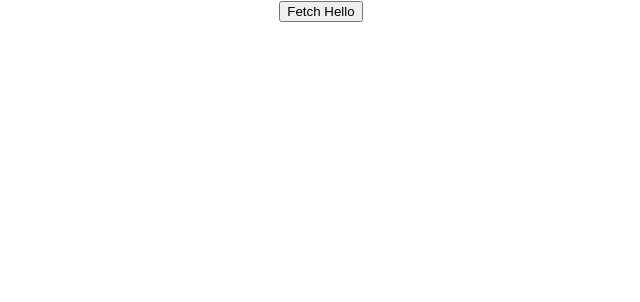
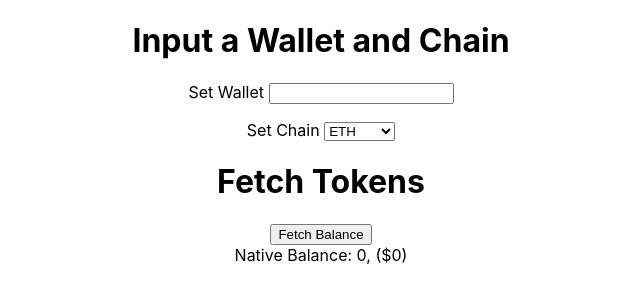
Before and after one commit to Diablo73/Zapper-Dapp-Web3, a React (Create React App) app in the folder frontend/: page / in a window 1280 px wide. Shown: the top 302 px of the page, without its empty margins (319-959 px from the left). Built offline with nearby package versions, Linux system fonts and the light colour scheme.

Commit message:
the API is interactive with frontend

```diff
--- a/frontend/src/App.js
+++ b/frontend/src/App.js
@@ -1,19 +1,33 @@
 import "./App.css";
-import axios from "axios";
+import { useState } from "react";
+import WalletInputs from "./components/WalletInputs";
+import NativeTokens from "./components/NativeTokens";
 
 function App() {
 
-  async function backendCall() {
-    const response = await axios.get("http://localhost:8080/");
-    console.log(response.data);
-  }
+	const [wallet, setWallet] = useState("");
+	const [chain, setChain] = useState("0x1");
+	const [nativeBalance, setNativeBalance] = useState(0);
+	const [nativeValue, setNativeValue] = useState(0);
 
-
-  return (
-    <div className="App">
-      <button onClick={backendCall}>Fetch Hello</button>
-    </div>
-  );
+	return (
+		<div className="App">
+			<WalletInputs
+				chain={chain}
+				setChain={setChain}
+				wallet={wallet}
+				setWallet={setWallet}
+			/>
+			<NativeTokens
+				wallet={wallet}
+				chain={chain}
+				nativeBalance={nativeBalance}
+				setNativeBalance={setNativeBalance}
+				nativeValue={nativeValue}
+				setNativeValue={setNativeValue}
+			/>
+		</div>
+	);
 }
 
 export default App;
--- /dev/null
+++ b/frontend/src/components/NativeTokens.js
@@ -0,0 +1,34 @@
+import React from "react";
+import axios from "axios";
+
+function NativeTokens({ wallet, chain, nativeBalance, setNativeBalance, nativeValue, setNativeValue  }) {
+
+    async function getNativeBalance() {
+		const response = await axios.get("http://localhost:8080/nativeBalance", {
+			params: {
+				address: wallet,
+				chain: chain,
+			},
+		});
+		console.log(response);
+		if (response.data.balance && response.data.usd) {
+			setNativeBalance((Number(response.data.balance) / 1e18).toFixed(3));
+			setNativeValue(((Number(response.data.balance) / 1e18) * Number(response.data.usd)).toFixed(2));
+		}
+	}
+
+	return (
+		<>
+			<h1>Fetch Tokens</h1>
+			<p>
+				<button onClick={getNativeBalance}>Fetch Balance</button>
+				<br />
+				<span>
+					Native Balance: {nativeBalance}, (${nativeValue})
+				</span>
+			</p>
+		</>
+	);
+}
+
+export default NativeTokens;
--- /dev/null
+++ b/frontend/src/components/WalletInputs.js
@@ -0,0 +1,25 @@
+import React from "react";
+
+function WalletInputs({chain, wallet, setChain, setWallet}) {
+	return (
+		<>
+			<h1>Input a Wallet and Chain</h1>
+			<p>
+				<span> Set Wallet </span>
+				<input
+					onChange={(e) => setWallet(e.target.value)}
+					value={wallet}
+				></input>
+			</p>
+			<span> Set Chain </span>
+			<select onChange={(e) => setChain(e.target.value)} value={chain}>
+				<option value="0x1">ETH</option>
+				<option value="0x89">Polygon</option>
+				<option value="0xaa36a7">Sepolia</option>
+				<option value="0x5">Goerli</option>
+			</select>
+		</>
+	);
+}
+
+export default WalletInputs;
```
Also changed, not shown: 1 other file (tests, documents, lock files or other folders).
